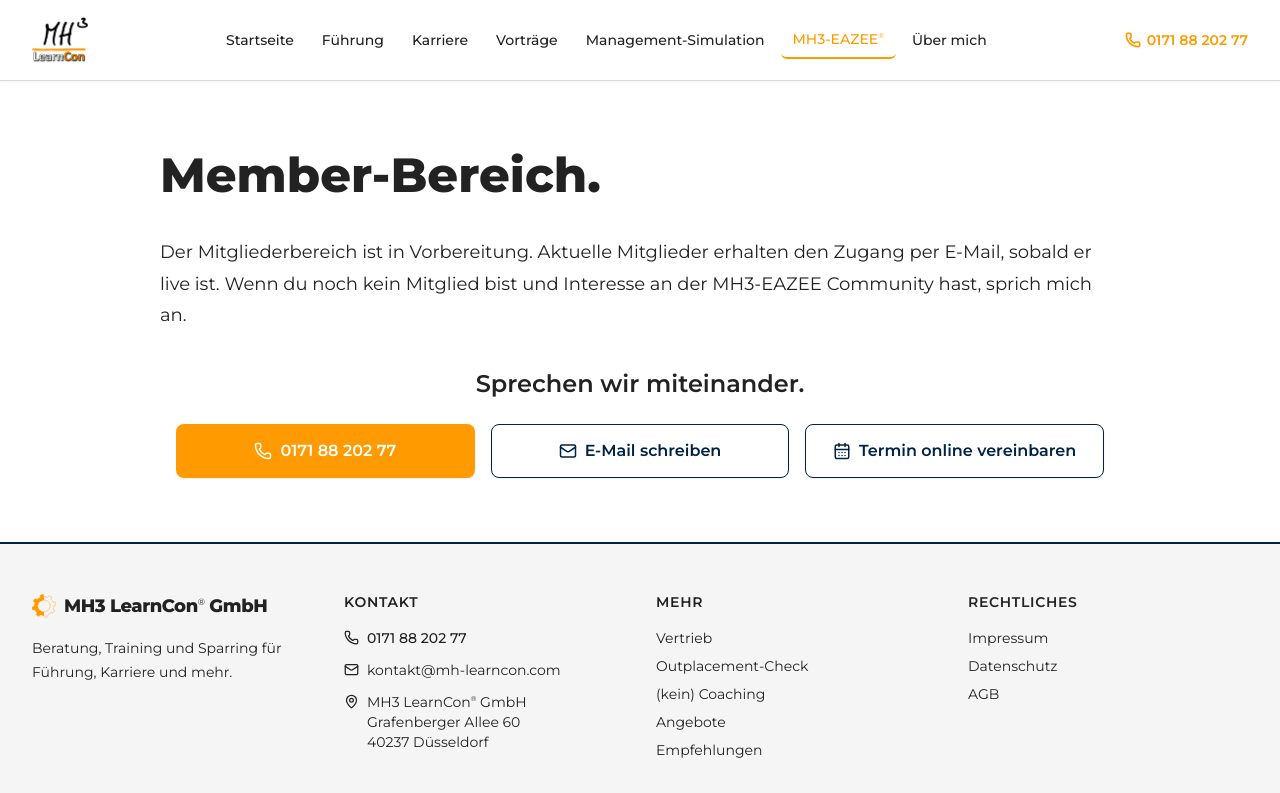
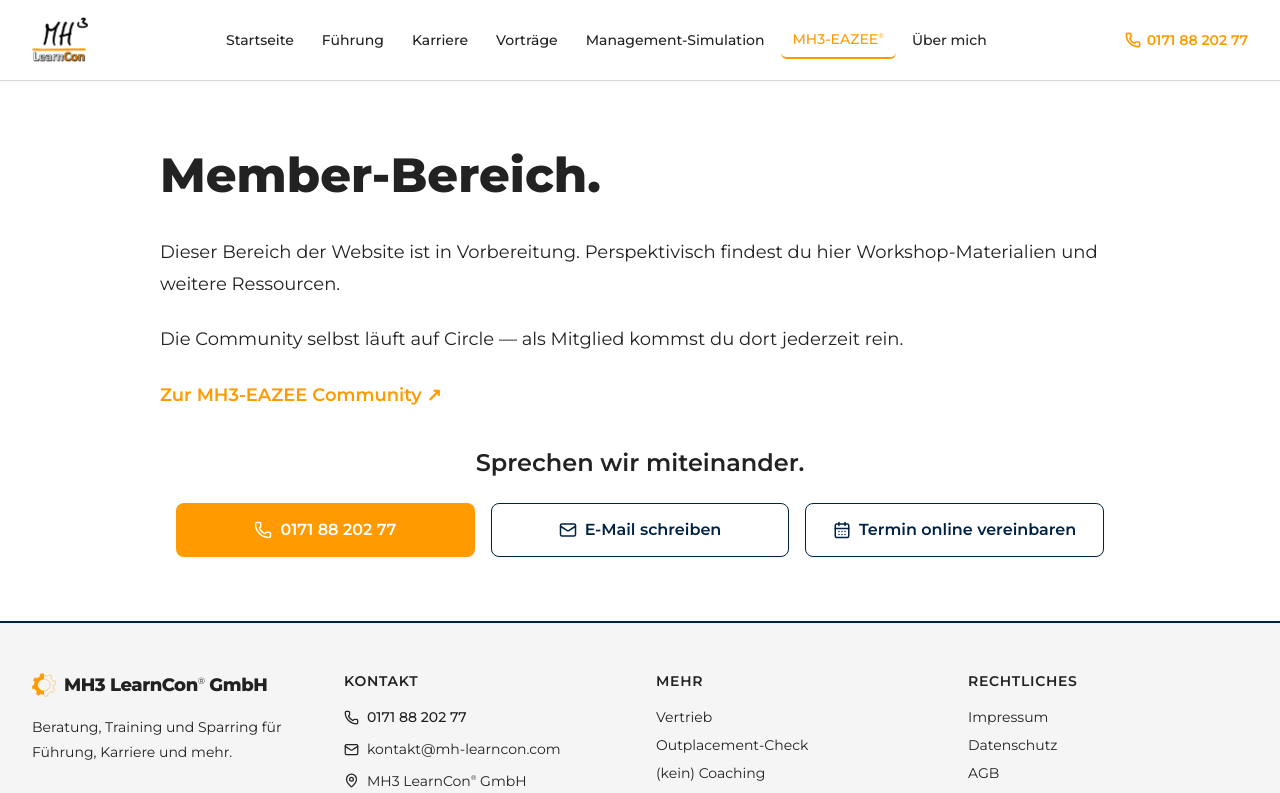
Before and after one commit to MH3-LearnCon/meine-neue-webseite-mit-js, a Next.js app: page /community/members in a window 1280 px wide. Shown: the top 793 px of the page. Built offline with nearby package versions, Linux system fonts and the light colour scheme.

Commit message:
fix(community): Member-Bereich-Text auf die Realitaet gezogen
Die Seite sagte 'Der Mitgliederbereich ist in Vorbereitung' — das las sich, als sei die Community noch nicht da. In Vorbereitung ist der Website-Bereich; die Community laeuft auf Circle. Externer Link ergaenzt.

```diff
--- a/src/app/community/members/page.tsx
+++ b/src/app/community/members/page.tsx
@@ -17,10 +17,24 @@ export default function CommunityMembersPage() {
           </h1>
 
           <p className="text-body text-brand-text mt-8">
-            Der Mitgliederbereich ist in Vorbereitung. Aktuelle Mitglieder
-            erhalten den Zugang per E-Mail, sobald er live ist. Wenn du noch kein
-            Mitglied bist und Interesse an der MH3-EAZEE Community hast, sprich
-            mich an.
+            Dieser Bereich der Website ist in Vorbereitung. Perspektivisch
+            findest du hier Workshop-Materialien und weitere Ressourcen.
+          </p>
+
+          <p className="text-body text-brand-text mt-6">
+            Die Community selbst läuft auf Circle — als Mitglied kommst du dort
+            jederzeit rein.
+          </p>
+
+          <p className="mt-6">
+            <a
+              href="https://mh3-eazee.circle.so"
+              target="_blank"
+              rel="noopener noreferrer"
+              className="text-body text-orange font-semibold hover:text-denver-blue transition-colors"
+            >
+              Zur MH3-EAZEE Community ↗
+            </a>
           </p>
         </div>
       </section>
```
